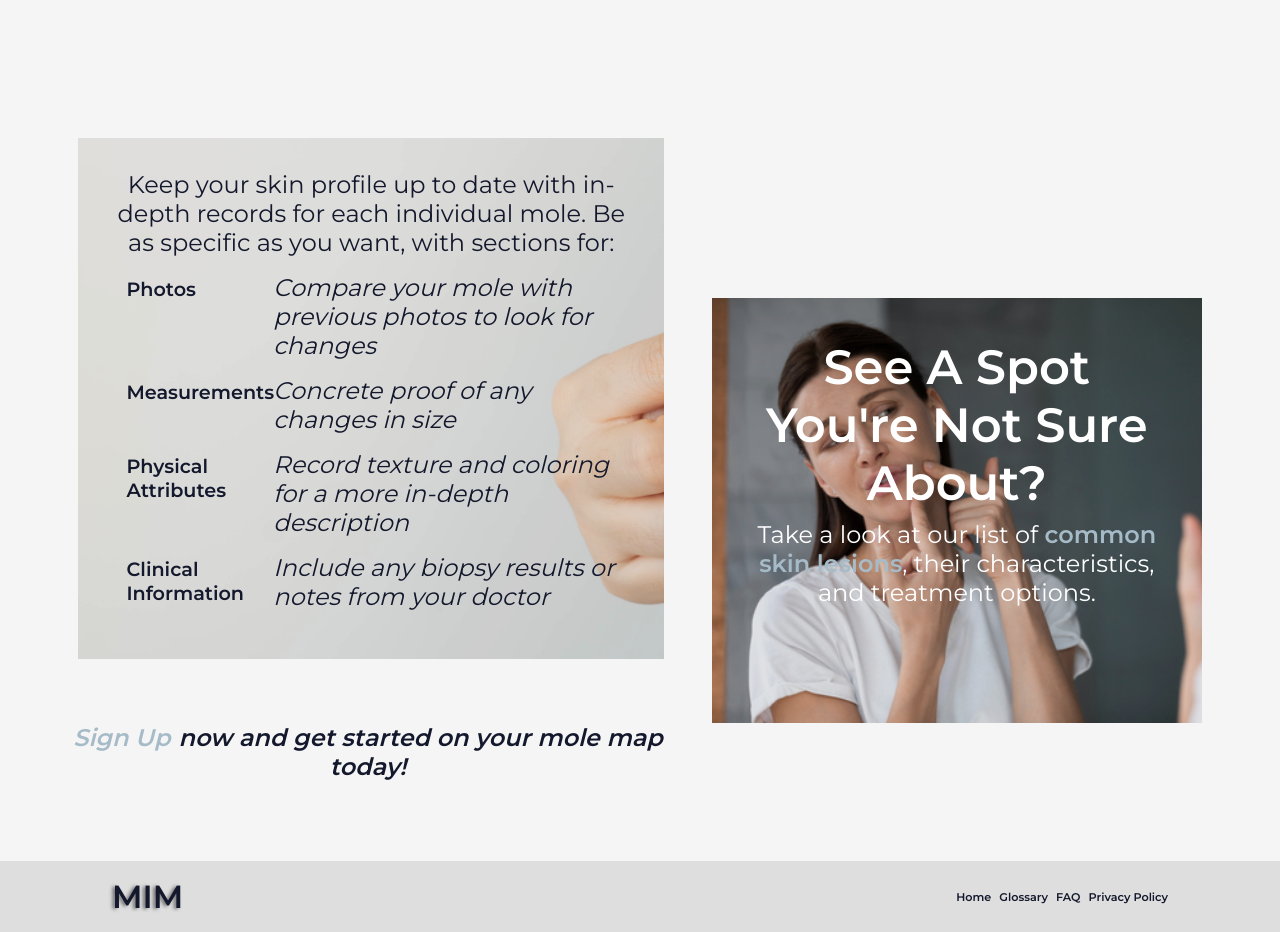
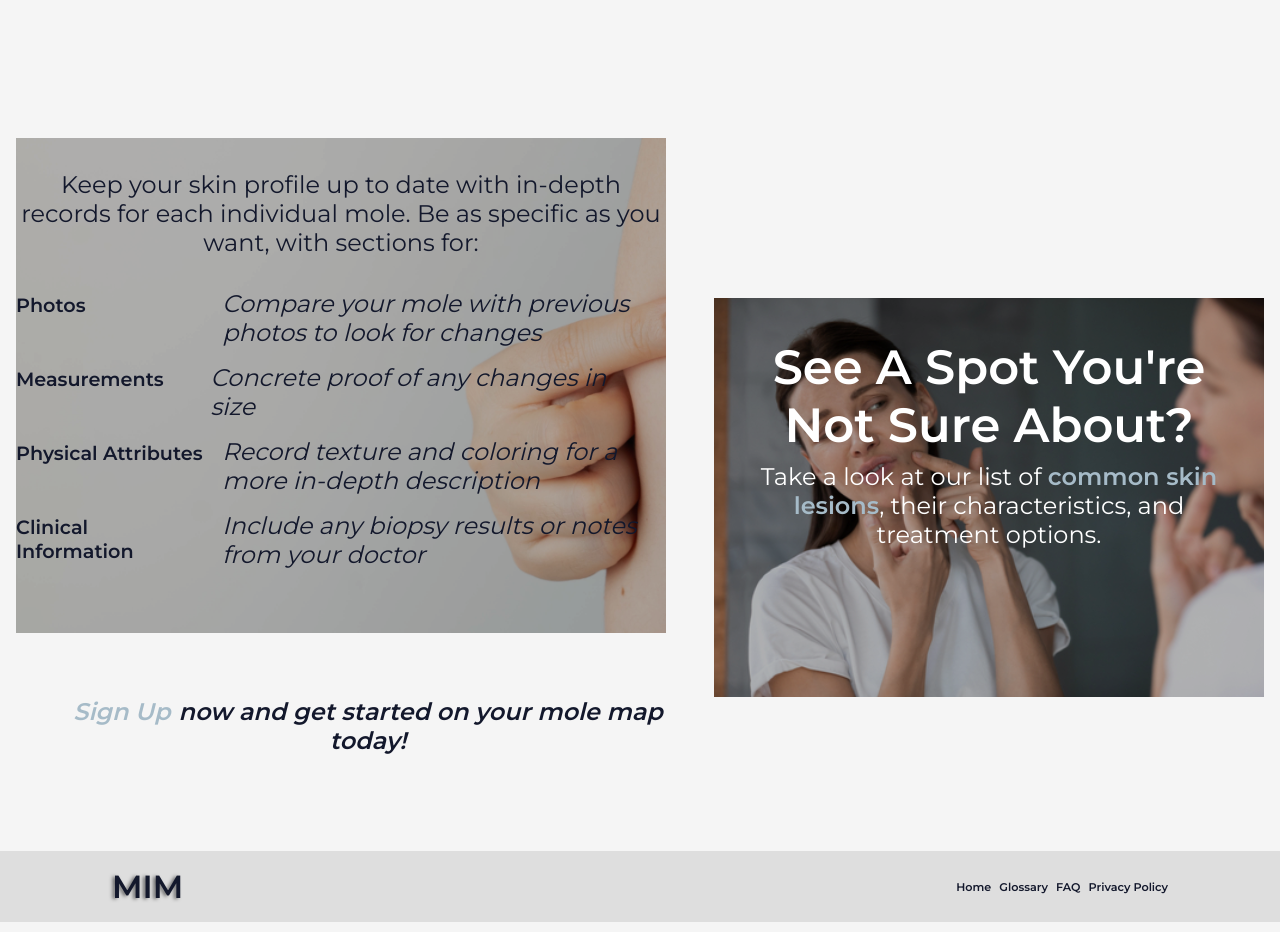
Before and after one commit to sstockall/MIM-client, a React (Create React App) app: page / in a window 1280 px wide. Shown: the part 381-1313 px from the top of the page. Built offline with nearby package versions, Linux system fonts and the light colour scheme.

Commit message:
Homepage fully responsive, working on dashboard

```diff
--- a/src/pages/HomePage/HomePage.scss
+++ b/src/pages/HomePage/HomePage.scss
@@ -42,6 +42,10 @@
         text-shadow: -0.08em 0.03em 0.12em rgba(0, 0, 0, 0.1);
         animation: fadeIn 8s, slideLeft 5s;
 
+        @include tablet {
+            font-size: 4rem;
+        }
+
         @include desktop {
             font-size: 6.5rem;
         }
@@ -57,6 +61,7 @@
 
         @include tablet {
             line-height: 2rem;
+            font-size: 1.5rem;
         }
 
         @include desktop {
@@ -70,28 +75,29 @@
         @include tablet {
             display: flex;
             justify-content: space-around;
-            background-color: $light-grey;
+            width: 100%;
         }
     }
 
     &__content-profile {
         display: flex;
         flex-direction: column;
-        background: url('../../assets/images/mole-shoulder.jpg') rgba(0, 0, 0, 0.1);
+        background: url('../../assets/images/mole-shoulder.jpg') rgba(0, 0, 0, 0.3);
         background-repeat: no-repeat;
         background-size: cover;
         background-blend-mode: multiply;
         padding: 1rem;
 
         @include tablet {
-            width: 40%;
+            width: 55%;
+            padding: 2rem;
         }
 
         @include desktop {
             width: 60%;
             margin-right: 1rem;
             margin-bottom: 4rem;
-            padding: 2rem;
+            padding: 2rem 0;
         }
     }
 
@@ -100,6 +106,10 @@
        font-size: $body-fontsize;
        font-weight: 400;
 
+       @include tablet {
+        font-size: 1rem;
+       }
+
        @include desktop {
         font-size: 1.5rem;
        }
@@ -107,7 +117,7 @@
 
 
     &__info-list {
-        padding: 0.5rem 1rem;
+        padding: 0.5rem 0;
         list-style-type: none;
         display: flex;
         flex-direction: column;
@@ -117,6 +127,7 @@
 
         @include tablet {
             align-items: flex-start;
+            padding: 1.5rem 0;
         }
     }
 
@@ -128,6 +139,8 @@
         @include tablet {
             display: flex;
             align-items: baseline;
+            font-size: 0.8rem;
+            padding: 0.5rem;
         }
 
         @include desktop {
@@ -139,7 +152,8 @@
 
             @include tablet {
                 width: 30%;
-                padding-right: 4rem;
+                font-size: 0.8rem;
+                margin-right: 1rem;
             }
 
             @include desktop {
@@ -163,16 +177,17 @@
         @include inner-area;
         display: flex;
         flex-direction: column;
-        background: url('../../assets/images/mirror.jpg') rgba(0, 0, 0, 0.1);
+        background: url('../../assets/images/mirror.jpg') rgba(0, 0, 0, 0.3);
         background-repeat: no-repeat;
         background-size: cover;
         background-blend-mode: multiply;
-        padding: 2rem;
+        padding: 2rem 1rem;
         width: 100%;
 
         @include tablet {
             width: 40%;
             margin: 0;
+            justify-content: flex-end;
         }
 
         @include desktop {
@@ -190,6 +205,10 @@
         text-align: center;
         color: white;
 
+        @include tablet {
+            font-size: 1.8rem;
+        }
+
         @include desktop {
             font-size: 3rem;
             text-align: center;
@@ -201,6 +220,10 @@
         text-align: center;
         color: white;
 
+        @include tablet {
+            font-size: 1rem;
+        }
+
         @include desktop {
             font-size: 1.5rem;
             text-align: center;
@@ -211,6 +234,10 @@
         color: $background-blue;
         font-size: $body-fontsize;
         font-weight: 600;
+
+        @include tablet {
+            font-size: 1rem;
+        }
 
         @include desktop {
             font-size: 1.5rem;
@@ -226,6 +253,11 @@
         font-style: italic;
         padding: 1rem;
 
+        @include tablet {
+            width: 100%;
+            padding-bottom: 2rem;
+        }
+
         @include desktop {
             width: 50%;
             font-size: 1.5rem;
@@ -238,7 +270,7 @@
         font-size: $body-fontsize;
         text-align: center;
 
-        @include desktop {
+        @include tablet {
             font-size: 1.5rem;
         }
 
@@ -249,5 +281,9 @@
         font-weight: 800;
         font-style: italic;
         padding-right: 0.5rem;
+
+        @include tablet {
+            font-size: 1.5rem;
+        }
     }
 }
```
